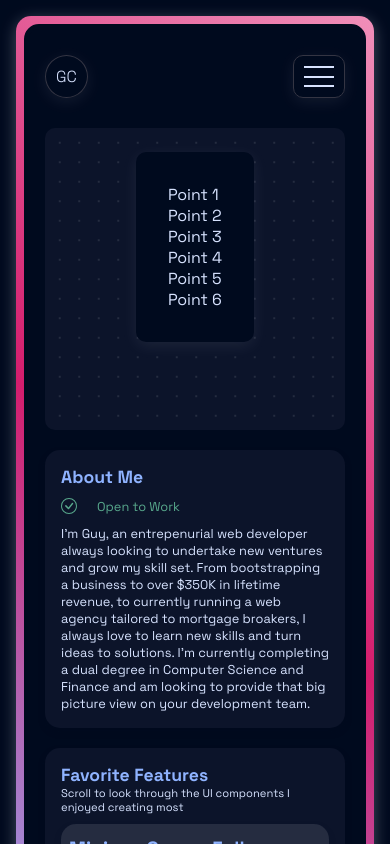
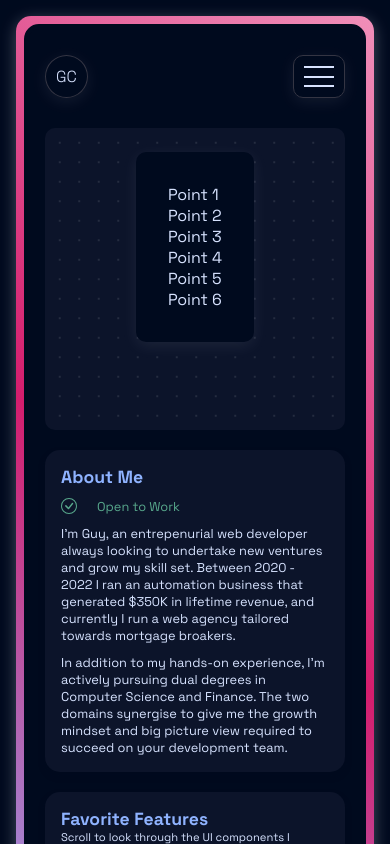
Before and after one commit to guycdev/portfolio-old, a React (Vite) app: page /about-me in a window 390 px wide. Shown: the top 844 px of the page. Built offline with nearby package versions, Linux system fonts and the light colour scheme; no server answers.

Commit message:
added responsivness for new about me section

```diff
--- a/src/index.css
+++ b/src/index.css
@@ -35,6 +35,8 @@
 font-family: 'Nunito', sans-serif;
 font-family: 'Roboto', sans-serif; */
   font-family: "Space Grotesk", sans-serif;
+  /* font-family: "Nunito", sans-serif; */
+
   color: var(--text);
   box-sizing: border-box;
   margin: 0;
@@ -131,9 +133,23 @@ main {
   border-radius: 50%;
   background: linear-gradient(to right, var(--accent), var(--primary));
   animation: rotate 20s infinite;
-  opacity: 0.6;
-  padding: 4rem;
+  opacity: 0.8;
 }
+
+@keyframes rotate {
+  from {
+    rotate: 0deg;
+  }
+
+  50% {
+    scale: 1 1.5;
+  }
+
+  to {
+    rotate: 360deg;
+  }
+}
+
 .main-container {
   width: 100%;
   height: 100%;
@@ -506,7 +522,7 @@ input:focus {
 
 @media (max-width: 1060px) {
   .content-container {
-    position: unset;
+    position: relative;
   }
 }
 
@@ -526,6 +542,13 @@ input:focus {
   }
   .bullet {
     text-align: center;
+  }
+
+  #root,
+  main,
+  .content-container {
+    min-height: 100svh;
+    height: unset;
   }
 }
 
--- a/src/sections/AboutMe/AboutMe.module.css
+++ b/src/sections/AboutMe/AboutMe.module.css
@@ -51,6 +51,31 @@ pre::-webkit-scrollbar-corner {
   background: transparent;
 }
 
+.aboutMeFeatureControllerContainer::-webkit-scrollbar {
+  width: 0.4em;
+  height: 0.4em;
+}
+
+.aboutMeFeatureControllerContainer::-webkit-scrollbar-track {
+  background: var(--primary);
+
+  border-radius: 100vw;
+  margin-block: 0.5em;
+}
+
+.aboutMeFeatureControllerContainer::-webkit-scrollbar-thumb {
+  background: var(--card-bg);
+  border-radius: 100vw;
+  border: 0.1em solid var(--primary);
+}
+
+.aboutMeFeatureControllerContainer::-webkit-scrollbar-thumb:hover {
+  opacity: 0.5;
+}
+.aboutMeFeatureControllerContainer::-webkit-scrollbar-corner {
+  background: transparent;
+}
+
 .container > * {
   flex: 1;
 }
@@ -80,7 +105,7 @@ pre::-webkit-scrollbar-corner {
   display: flex;
   flex-direction: column;
   align-items: flex-start;
-  gap: 10px !important;
+  gap: 0px !important;
   flex: 1;
   overflow: auto;
   justify-content: space-between;
@@ -321,6 +346,21 @@ video {
     flex-direction: column;
   }
 
+  .codeSnippetContainer > div {
+    align-items: center;
+  }
+
+  .windowControllerContainer {
+    width: 100%;
+  }
+  .linkContainer {
+    width: 100%;
+  }
+
+  .aboutMeContentContainer {
+    gap: 10px !important;
+  }
+
   pre {
     max-height: 400px;
     width: 100%;
--- a/src/sections/AboutMe/AboutMeContent.jsx
+++ b/src/sections/AboutMe/AboutMeContent.jsx
@@ -17,10 +17,15 @@ export default function AboutMeContent() {
         </p>
       </div>
       <p>
-        <Heading content="I'm Guy, an entrepenurial web developer always looking to undertake new ventures and grow my skill set. From bootstrapping a business to over $350K in lifetime revenue, to currently running a web agency tailored to mortgage broakers, I always love to learn new skills and turn ideas to solutions. I'm currently completing a dual degree in Computer Science and Finance and am looking to provide that big picture view on your development team." />
-
-        {/* <Heading content="Currently finishing dual degrees in Computer Science and Finance while also utilizing the power of code to generate $362K in lifetime revenue, I'm dedicated to pushing the boundaries of my knowledge and filling any gaps in my skill set. I love working with React and Node and whenever I'm not trying to add cool visual components to my projects you'll find me playing basketball or at the gym." /> */}
+        <Heading content="I'm Guy, an entrepenurial web developer always looking to undertake new ventures and grow my skill set. Between 2020 - 2022 I ran an automation business that generated $350K in lifetime revenue, and currently I run a web agency tailored towards mortgage broakers." />
+      </p>
+      <p>
+        <Heading content="In addition to my hands-on experience, I'm actively pursuing dual degrees in Computer Science and Finance. The two domains synergise to give me the growth mindset and big picture view required to succeed on your development team." />
       </p>
     </div>
   );
 }
+
+{
+  /* <Heading content="Currently finishing dual degrees in Computer Science and Finance while also utilizing the power of code to generate $362K in lifetime revenue, I'm dedicated to pushing the boundaries of my knowledge and filling any gaps in my skill set. I love working with React and Node and whenever I'm not trying to add cool visual components to my projects you'll find me playing basketball or at the gym." /> */
+}
--- a/src/sections/Hero/Hero.module.css
+++ b/src/sections/Hero/Hero.module.css
@@ -41,7 +41,7 @@
   content: "</welcome>";
   position: absolute;
   left: -5px;
-  bottom: -40px;
+  bottom: -50px;
 }
 
 .container > * {
--- a/src/templates/Nav/Nav.module.css
+++ b/src/templates/Nav/Nav.module.css
@@ -4,7 +4,7 @@
   display: flex;
   justify-content: space-between;
   align-items: center;
-  z-index: 2;
+  z-index: 11111;
   width: 100%;
 }
 
```
